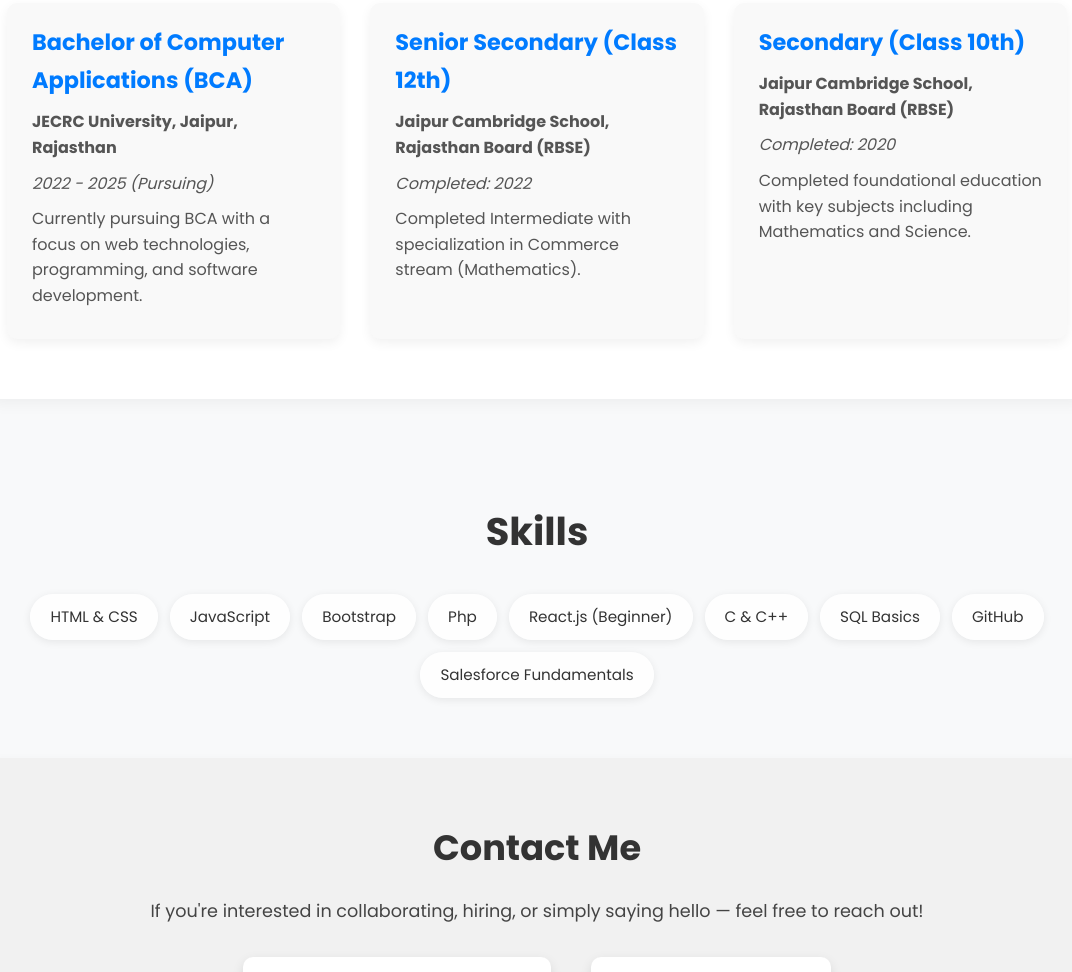
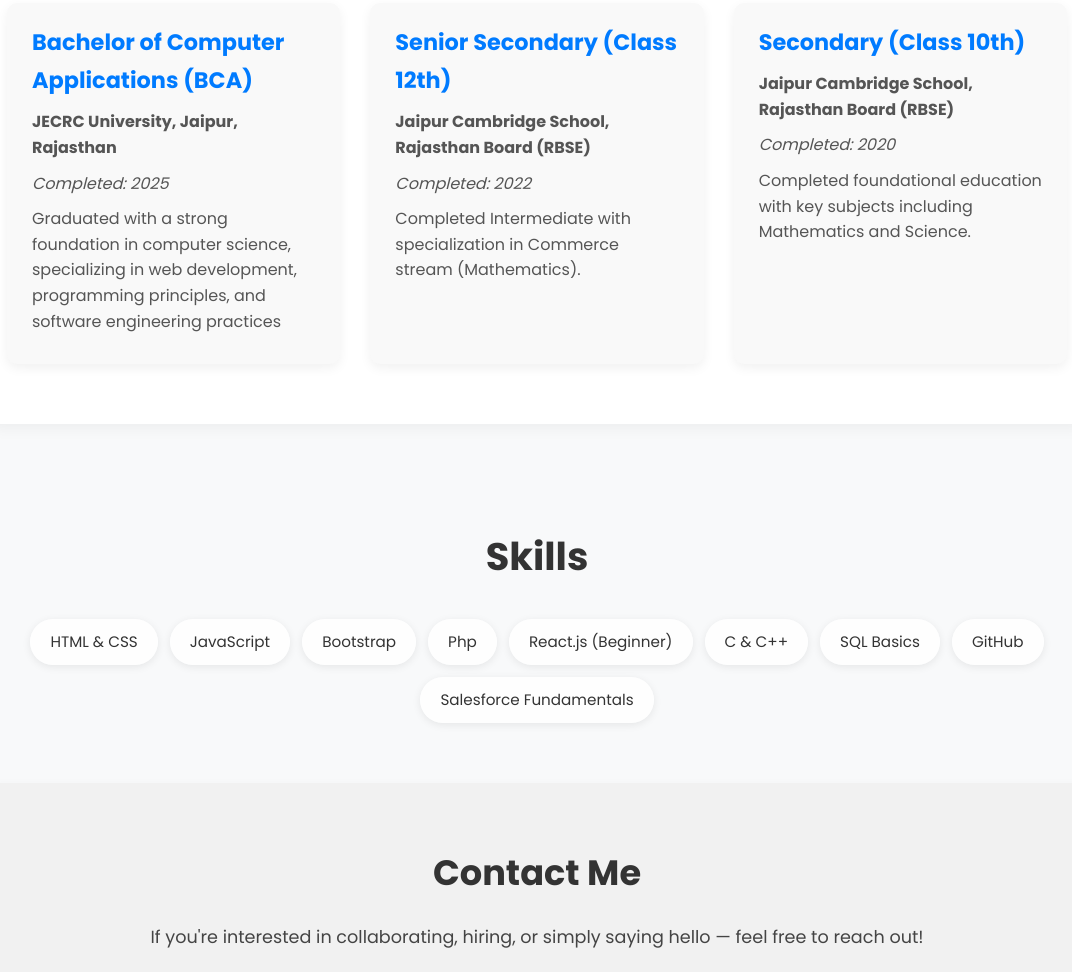
Before and after one commit to pankajsain02/PankajPortfolio, a plain HTML site: page index.html in a window 1280 px wide. Shown: the part 2645-3617 px from the top of the page, without its empty margins (103-1175 px from the left). Drawn offline with Linux system fonts and the light colour scheme.

Commit message:
Update index.html

```diff
--- a/index.html
+++ b/index.html
@@ -100,8 +100,8 @@
         <div class="education-item">
             <h3>Bachelor of Computer Applications (BCA)</h3>
             <p><strong>JECRC University, Jaipur, Rajasthan</strong></p>
-            <p><em>2022 - 2025 (Pursuing)</em></p>
-            <p>Currently pursuing BCA with a focus on web technologies, programming, and software development.</p>
+            <p><em>Completed: 2025 </em></p>
+            <p>Graduated with a strong foundation in computer science, specializing in web development, programming principles, and software engineering practices</p>
         </div>
         <div class="education-item">
             <h3>Senior Secondary (Class 12th)</h3>
```
